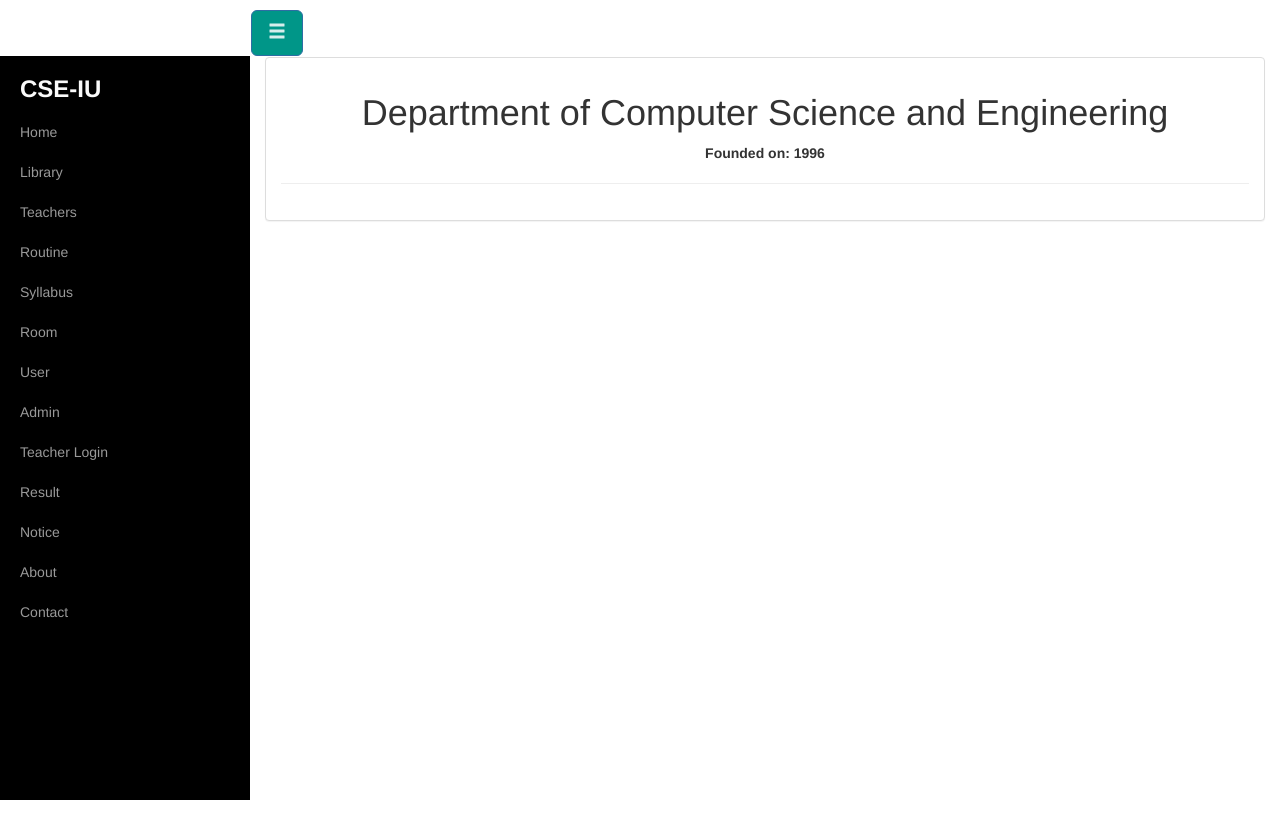
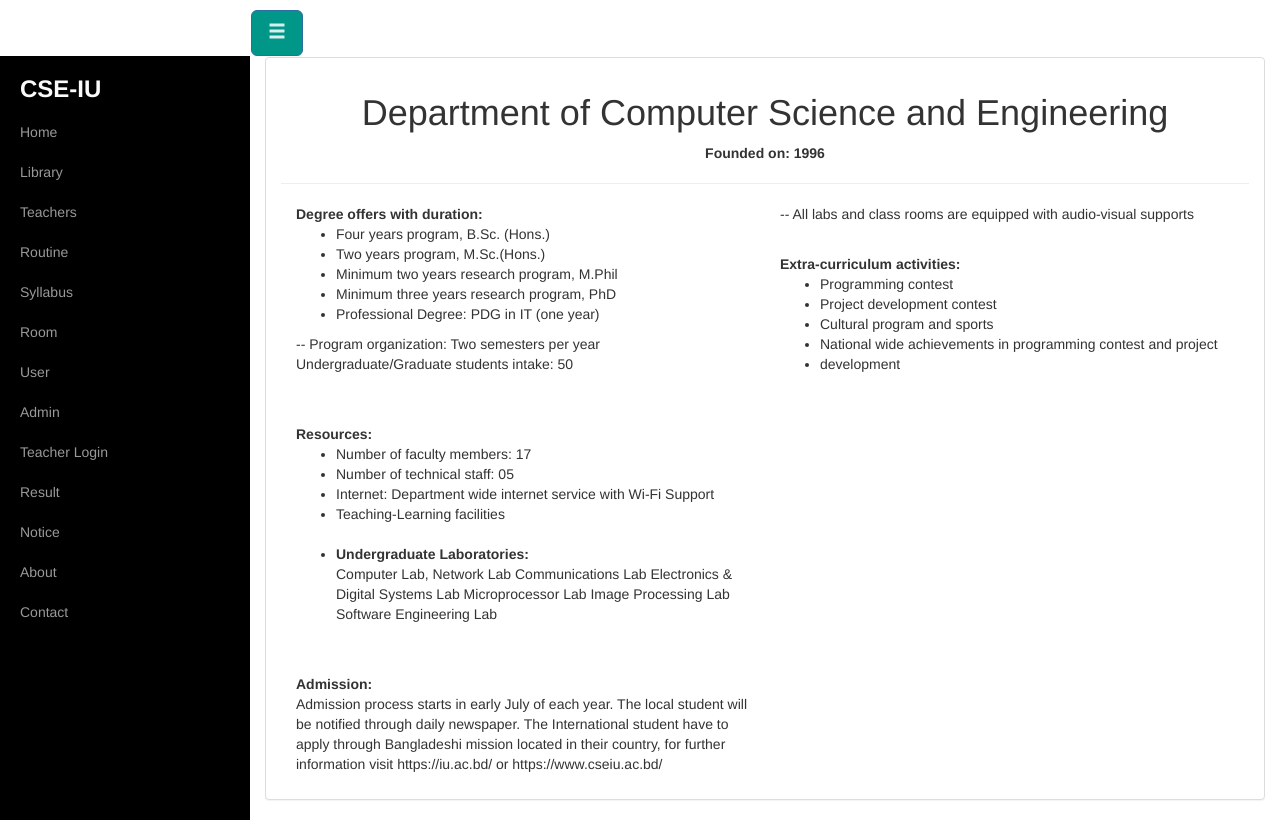
Before and after one commit to pcplato/DDMS, a PHP site: page /about.php in a window 1280 px wide. Run offline with PHP 8.4, Linux system fonts and the light colour scheme; some libraries are stand-ins or nearby versions.

Commit message:
Update about.php

```diff
--- a/about.php
+++ b/about.php
@@ -12,7 +12,48 @@
     <hr>
 
     	<div class="col-sm-6">
-
+    		<b>Degree offers with duration:</b>
+    		<ul>
+    			<li>Four years program, B.Sc. (Hons.)</li>
+				<li>Two years program, M.Sc.(Hons.)</li>
+				<li>Minimum two years research program, M.Phil</li>
+				<li>Minimum three years research program, PhD</li>
+				<li>Professional Degree: PDG in IT (one year)</li>
+    		</ul>
+    		<p> -- Program organization: Two semesters per year
+			Undergraduate/Graduate students intake: 50</p>
+			<br>
+				<br>
+			<b>Resources:</b>
+			<ul>
+				<li>Number of faculty members: 17</li>
+				<li>Number of technical staff: 05</li>
+				<li>Internet: Department wide internet service with Wi-Fi Support</li>
+				<li>Teaching-Learning facilities</li><br>
+				<li><b>Undergraduate Laboratories:</b><br>
+					Computer Lab, Network Lab
+					Communications Lab
+					Electronics & Digital Systems Lab
+					Microprocessor Lab
+					Image Processing Lab
+					Software Engineering Lab</li>
+			</ul>
+			<br>
+				<br>
+			<b>Admission:</b><br>
+			<p>Admission process starts in early July of each year. The local student will be notified through daily newspaper. The International student have to apply through Bangladeshi mission located in their country, for further information visit https://iu.ac.bd/ or https://www.cseiu.ac.bd/</p>
+    	</div>
+    	<div class="col-sm-6">
+			<p> -- All labs and class rooms are equipped with audio-visual supports</p>
+			<br>
+			<b>Extra-curriculum activities:</b><br>
+			<ul>
+				<li>Programming contest</li>
+				<li>Project development contest</li>
+				<li>Cultural program and sports</li>
+				<li>National wide achievements in programming contest and project</li>
+				<li>development</li>
+			</ul>
 
     	</div>
 
```
